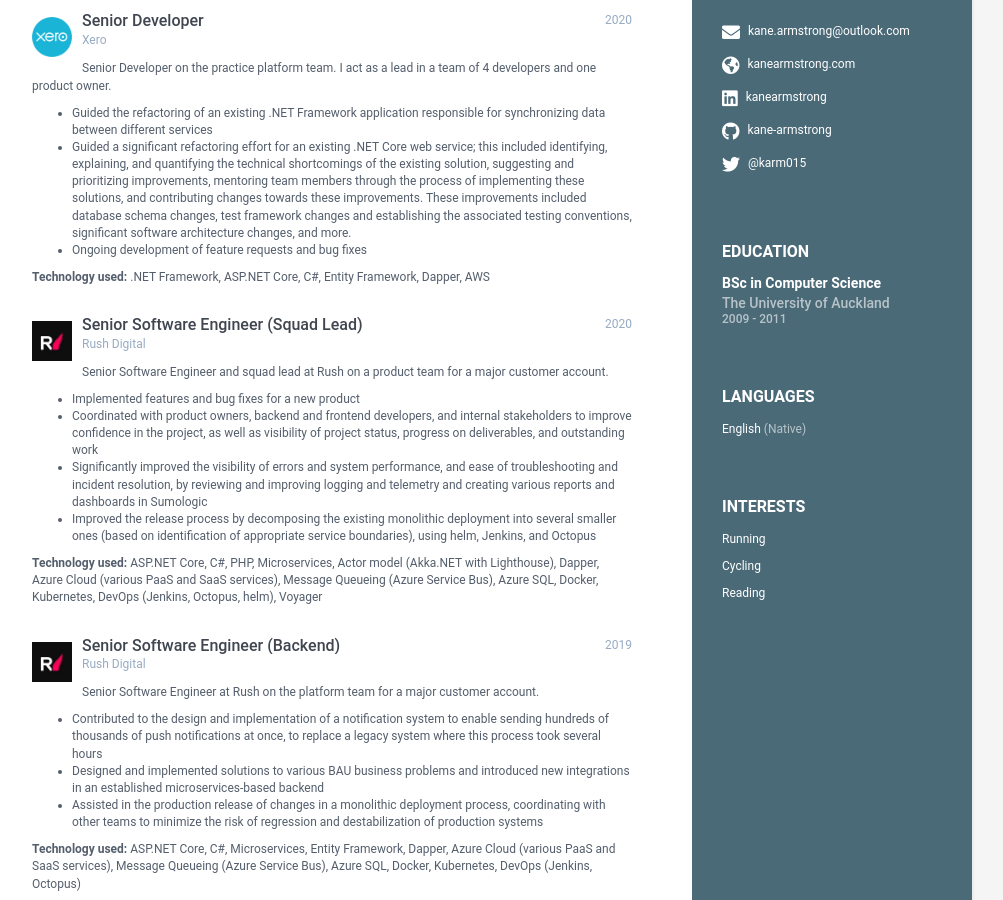
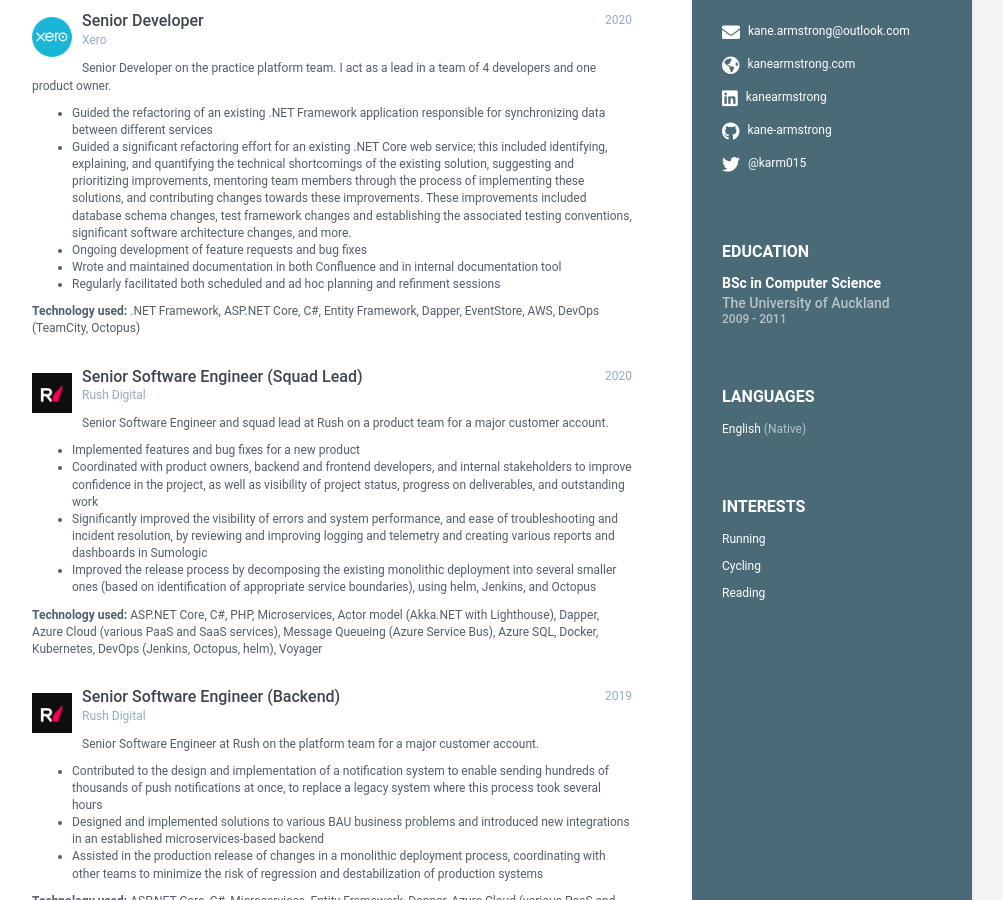
Before and after one commit to kane-armstrong/bananas, a Jekyll site: the page built from index.html, in a window 1280 px wide and 900 px high, scrolled down 310 px. Shown: the whole window, without its empty margins (168-1171 px from the left). Built offline with Jekyll 4.4.1, drawn with Linux system fonts in a browser that asks for light colours.

Commit message:
More Xero stuff

```diff
--- a/_data/data.yml
+++ b/_data/data.yml
@@ -62,13 +62,17 @@ experiences:
         database schema changes, test framework changes and establishing the associated testing conventions,
         significant software architecture changes, and more.
         - Ongoing development of feature requests and bug fixes
+        - Wrote and maintained documentation in both Confluence and in internal documentation tool
+        - Regularly facilitated both scheduled and ad hoc planning and refinment sessions
       technology: |
         .NET Framework,
         ASP.NET Core,
         C#,
         Entity Framework,
         Dapper,
-        AWS
+        EventStore,
+        AWS,
+        DevOps (TeamCity, Octopus)
     - role: Senior Software Engineer (Squad Lead)
       time: 2020
       company: Rush Digital
```
